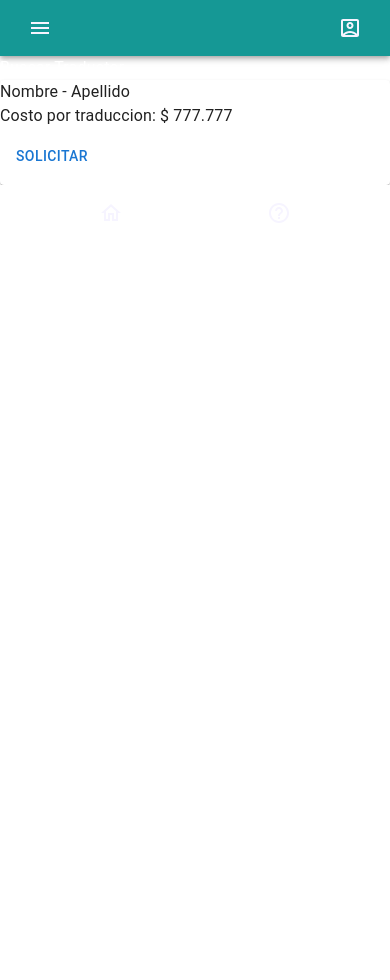
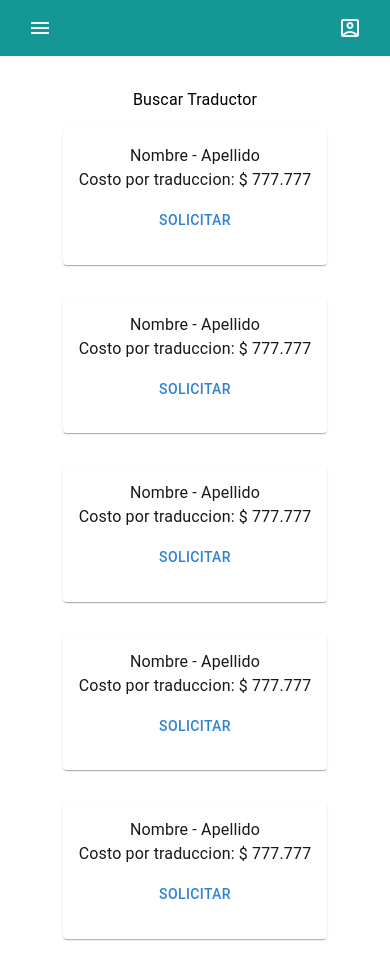
Before and after one commit to FedericoArielLotitto/TramitArte-frontend, a Next.js app: page /request-translation in a window 390 px wide. Both pictures are taken after a click on the button "CARGAR DOCUMENTO". Shown: the top 980 px of the page. Before the commit the page ends 844 px from the top, so only its background shows below. Built offline with nearby package versions, Linux system fonts and the light colour scheme.

Commit message:
Modification of translation request, mobile version

```diff
--- a/src/app/request-translation/page.css
+++ b/src/app/request-translation/page.css
@@ -3,23 +3,50 @@ body {
 }
 
 .page-body {
-    min-height: calc(100%);
+    display: flex;
+    flex-direction: column;
+    justify-content: center;
+    align-items: center;
+    padding: 2rem;
+    min-height: calc(100vh - 7rem);
+}
+
+.card-body {
+    display: flex;
+    flex-direction: column;
+    justify-content: center;
+    align-items: center;
+    margin: 1rem;
+    padding: 1rem;
+    background-color: grey;
+    border-radius: 2rem;
+    opacity: 90%;
+}
+
+.font-basics {
+    font-weight: bold;
+    color: white;
+    padding: 0.5rem;
+    margin: 1rem;
+}
+
+.font-secondary {
+    font-weight: bold;
+    color: black;
 }
 
 .primary-color {
     background-color: #159895;
 }
 
-.background {
+.background-color {
     background-color: #57C5B6;
 }
 
-.appbar {
-    height: 4rem;
-    background-color: #159895;
+.background-white {
+    background-color: white;
 }
 
 .footer {
-    height: 4rem;
     background-color: #159895;
 }
--- a/src/app/request-translation/page.js
+++ b/src/app/request-translation/page.js
@@ -2,80 +2,107 @@
 
 import "./page.css";
 import { useEffect, useState } from "react";
-import {
-  AppBar,
-  BottomNavigation,
-  BottomNavigationAction,
-  Box,
-  Button,
-  Card,
-  CardContent,
-  IconButton,
-  Toolbar,
-  Typography,
-} from "@mui/material";
-import {
-  AccountBoxOutlined,
-  HelpOutlineOutlined,
-  HomeOutlined,
-  MenuOutlined,
-  SearchOutlined,
-} from "@mui/icons-material";
+import { Box, Button, Card, CardContent, Typography } from "@mui/material";
 import Footer from "@/components/moleculas/footer/Footer";
 import CustomAppBar from "@/components/moleculas/appBar/CustomAppBar";
 
 export default function request() {
-  const [document, setDocument] = useState(null);
+  const [document, setDocument] = useState(false)
 
   const handleClickDocument = () => {
     console.log("Hola loco");
-    setDocument("Hola loco");
-  };
+    setDocument(true);
+  }
 
   const handleClick = () => {
     console.log("Hola loco");
-    setDocument("Hola loco");
-  };
-
-  useEffect(() => {
-    console.log(document);
-  });
+  }
 
   return (
     <div className="page-wrapper">
       <CustomAppBar />
-      {document == null ? (
-        <Box>
-          <Card className="background">
-            <CardContent>
-              <Typography>Cargar Documento</Typography>
+      {document == false ? (
+        <Box className="page-body background-color">
+            <Card className="card-body">
+              <Typography className="font-basics">Cargar Documento</Typography>
               <Button
-                className="primary-color"
-                sx={{ borderRadius: "5rem", padding: "1rem" }}
+                className="primary-color font-basics"
+                sx={{ borderRadius: "5rem", padding: "1rem", color: "white" }}
                 onClick={handleClickDocument}
               >
                 Cargar Documento
               </Button>
-            </CardContent>
-          </Card>
+            </Card>
         </Box>
       ) : (
-        <Box color="white">
-          <Typography>Buscar Traductor</Typography>
-          <Card>
-            <Typography>Nombre - Apellido</Typography>
-            <Typography>Costo por traduccion: $ 777.777</Typography>
+        <Box
+          className="page-body background-white"
+        >
+          <Typography className="font-secondary">Buscar Traductor</Typography>
+
+          <Card className="card-body">
+            <Typography className="font-secondary">Nombre - Apellido</Typography>
+            <Typography className="font-secondary">Costo por traduccion: $ 777.777</Typography>
             <Button
-              className="primary-color"
+              className="primary-color font-basics"
               sx={{ borderRadius: "5rem", padding: "1rem" }}
               onClick={handleClick}
             >
               Solicitar
             </Button>
           </Card>
+
+          <Card className="card-body">
+            <Typography className="font-secondary">Nombre - Apellido</Typography>
+            <Typography className="font-secondary">Costo por traduccion: $ 777.777</Typography>
+            <Button
+              className="primary-color font-basics"
+              sx={{ borderRadius: "5rem", padding: "1rem" }}
+              onClick={handleClick}
+            >
+              Solicitar
+            </Button>
+          </Card>
+
+          <Card className="card-body">
+            <Typography className="font-secondary">Nombre - Apellido</Typography>
+            <Typography className="font-secondary">Costo por traduccion: $ 777.777</Typography>
+            <Button
+              className="primary-color font-basics"
+              sx={{ borderRadius: "5rem", padding: "1rem" }}
+              onClick={handleClick}
+            >
+              Solicitar
+            </Button>
+          </Card>
+
+          <Card className="card-body">
+            <Typography className="font-secondary">Nombre - Apellido</Typography>
+            <Typography className="font-secondary">Costo por traduccion: $ 777.777</Typography>
+            <Button
+              className="primary-color font-basics"
+              sx={{ borderRadius: "5rem", padding: "1rem" }}
+              onClick={handleClick}
+            >
+              Solicitar
+            </Button>
+          </Card>
+
+          <Card className="card-body">
+            <Typography className="font-secondary">Nombre - Apellido</Typography>
+            <Typography className="font-secondary">Costo por traduccion: $ 777.777</Typography>
+            <Button
+              className="primary-color font-basics"
+              sx={{ borderRadius: "5rem", padding: "1rem" }}
+              onClick={handleClick}
+            >
+              Solicitar
+            </Button>
+          </Card>
+
         </Box>
       )}
       <Footer />
     </div>
-  );
+  )
 }
```
